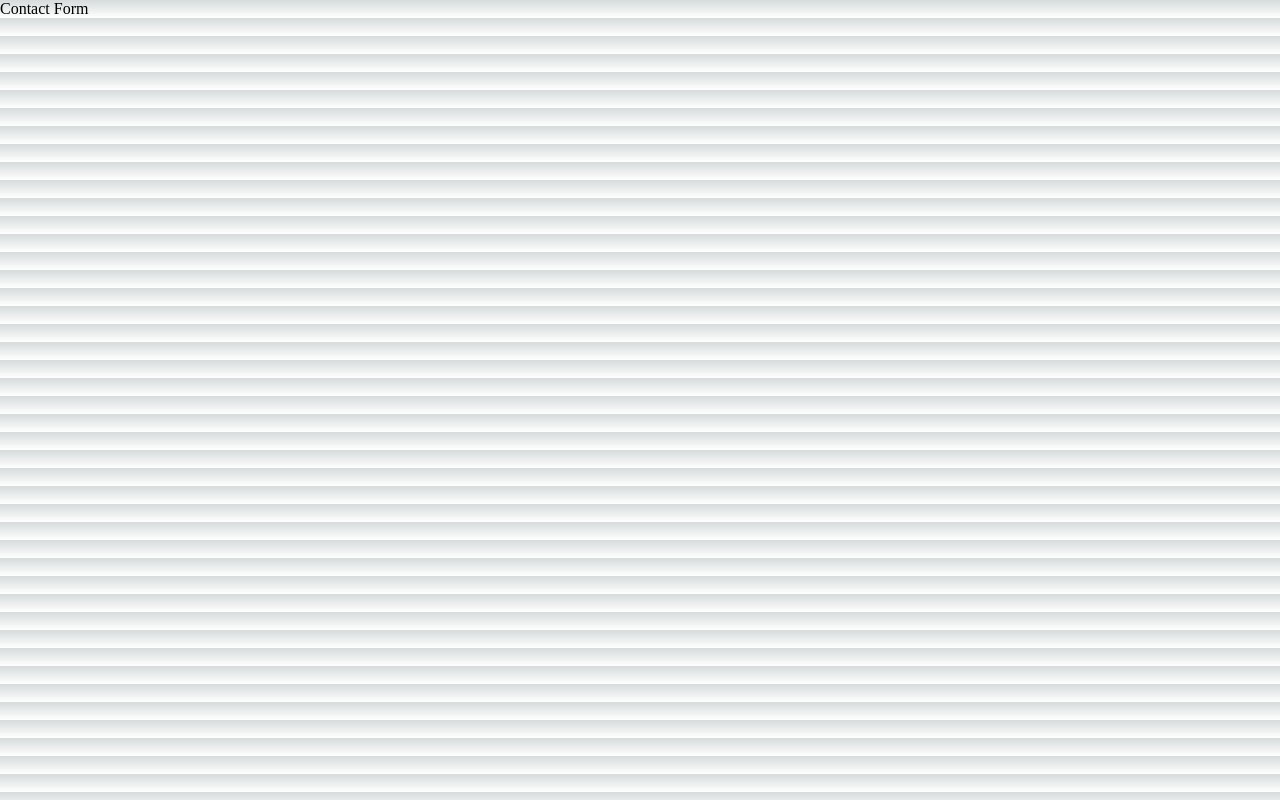
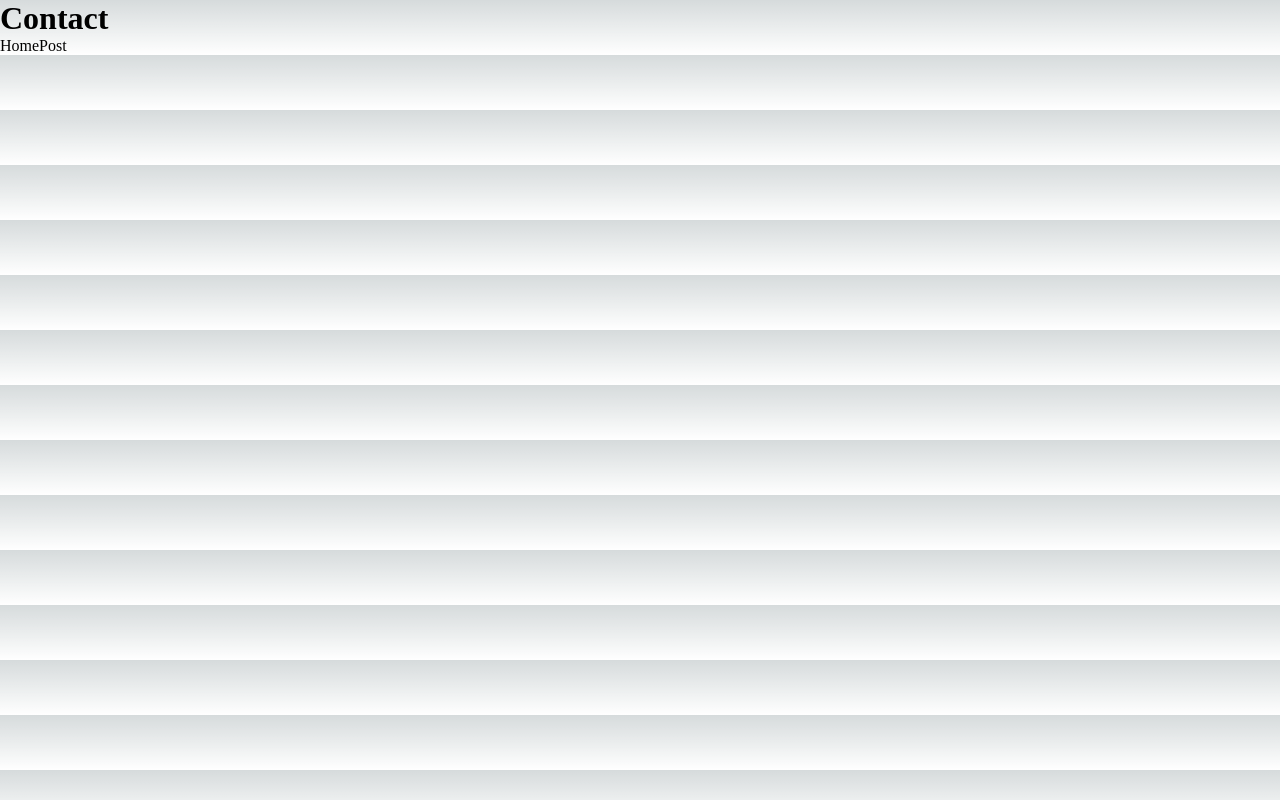
Before and after one commit to larrykann/fm-intro-to-next, a Next.js app: page /contact in a window 1280 px wide. Built offline with nearby package versions, Linux system fonts and the light colour scheme.

Commit message:
import server component into another component. header component added

```diff
--- a/app/contact/page.tsx
+++ b/app/contact/page.tsx
@@ -1,3 +1,11 @@
+import Link from "next/link"
+
 export default function Contact() {
-    return <div>Contact Form</div>
+    return  (
+    <div>
+        <h1>Contact</h1>
+        <Link href="/">Home</Link>
+        <Link href={'/blog/${post.title}'}>Post</Link>
+    </div>
+    )
 }
--- a/app/page.tsx
+++ b/app/page.tsx
@@ -1,12 +1,15 @@
 import Image from 'next/image'
 import { Inter } from 'next/font/google'
 import styles from './page.module.css'
+import Header from './components/Header'
+import Head from './head'
 
 const inter = Inter({ subsets: ['latin'] })
 
 export default function Home() {
   return (
     <main className={styles.main}>
+      <Header />
       <div className={styles.description}>
         <p>
           Get started by editing&nbsp;
@@ -86,6 +89,7 @@ export default function Home() {
           </p>
         </a>
       </div>
+
     </main>
   )
 }
```
Also changed, not shown: app/components/Header.tsx (added, +9 -0 lines).
